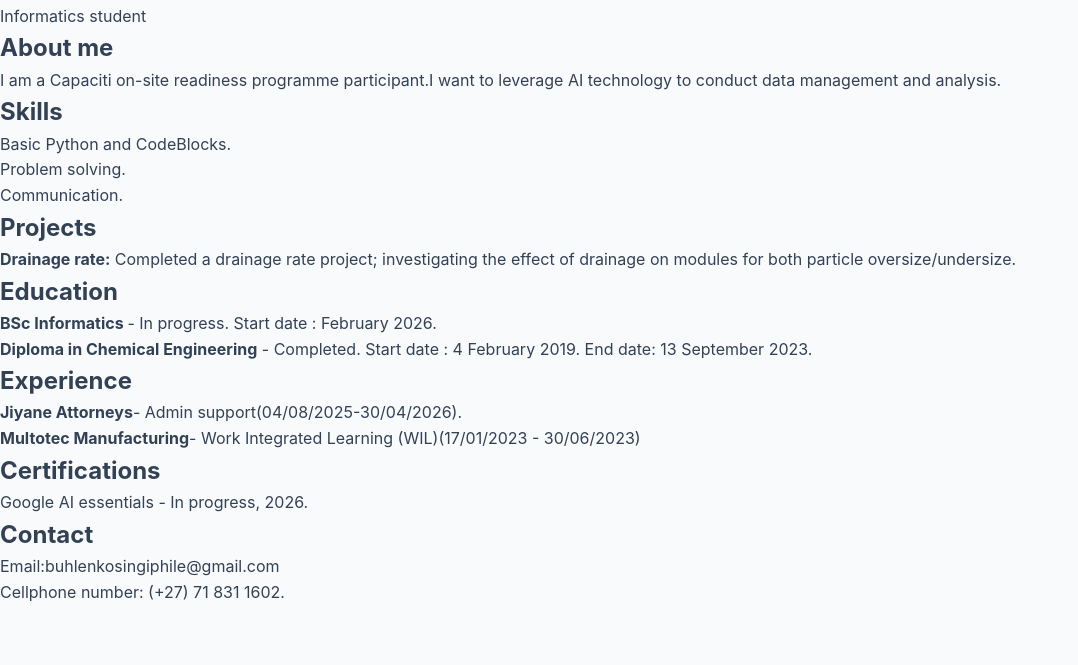
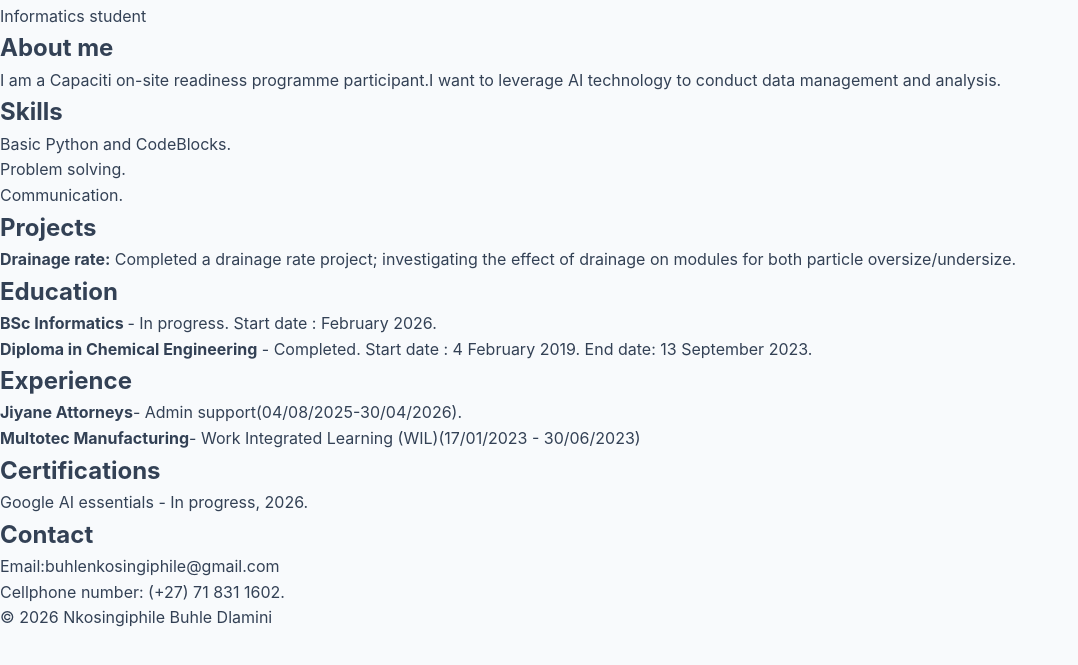
Before and after one commit to NkosiDlamini/Nkosingiphile-Buhle-Dlamini-portfolio, a plain HTML site: page index.html in a window 1280 px wide. Shown: the part 73-738 px from the top of the page, without its empty margins (0-1078 px from the left). Drawn offline with Linux system fonts and the light colour scheme.

Commit message:
Add footer with copyright information

```diff
--- a/index.html
+++ b/index.html
@@ -49,5 +49,8 @@
     <p> Email:buhlenkosingiphile@gmail.com
     <p> Cellphone number: (+27) 71 831 1602.</p>
   </section>
+  <footer>
+    <p>&copy; 2026 Nkosingiphile Buhle Dlamini </p>
+  </footer>
   </body>
   </html>
```
